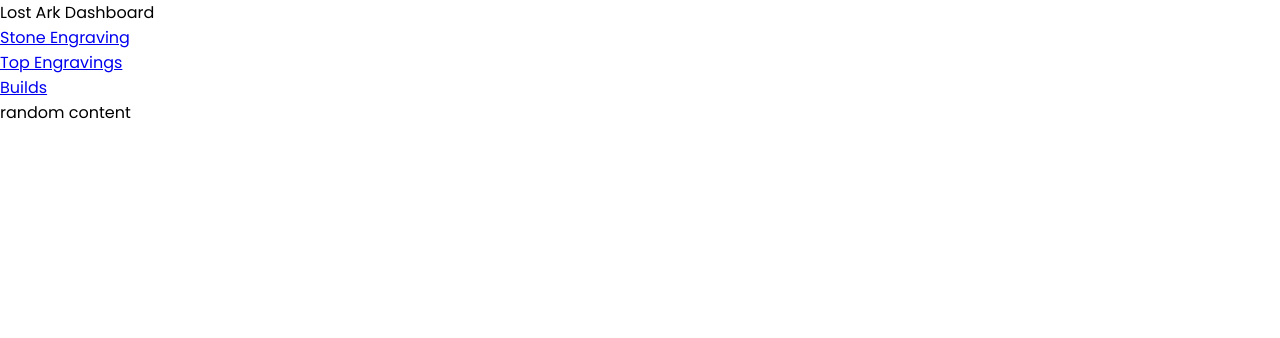
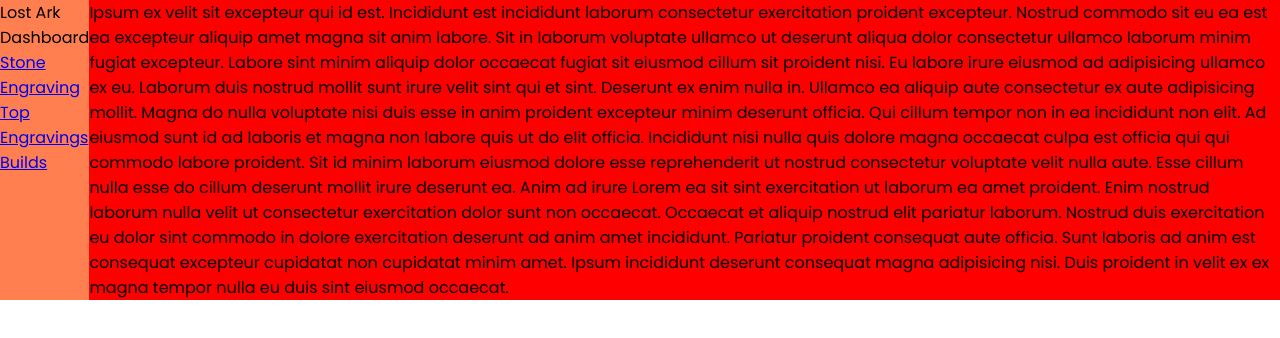
Before and after one commit to eko-develops/la-dashy, a React (Create React App) app: page / in a window 1280 px wide. Shown: the top 338 px of the page. Built offline with nearby package versions, Linux system fonts and the light colour scheme.

Commit message:
Finish main layout of header

```diff
--- a/src/App.css
+++ b/src/App.css
@@ -1 +1,12 @@
-/* No CSS *//*# sourceMappingURL=App.css.map */
+.App {
+  display: -webkit-box;
+  display: -ms-flexbox;
+  display: flex;
+  background-color: red;
+}
+
+header {
+  background-color: coral;
+  width: 200px;
+}
+/*# sourceMappingURL=App.css.map */
--- a/src/App.js
+++ b/src/App.js
@@ -5,7 +5,32 @@
   return (
     <div className="App">
       <Header />
-      <div className="content">random content</div>
+      <div className="content">
+        Ipsum ex velit sit excepteur qui id est. Incididunt est incididunt
+        laborum consectetur exercitation proident excepteur. Nostrud commodo sit
+        eu ea est ea excepteur aliquip amet magna sit anim labore. Sit in
+        laborum voluptate ullamco ut deserunt aliqua dolor consectetur ullamco
+        laborum minim fugiat excepteur. Labore sint minim aliquip dolor occaecat
+        fugiat sit eiusmod cillum sit proident nisi. Eu labore irure eiusmod ad
+        adipisicing ullamco ex eu. Laborum duis nostrud mollit sunt irure velit
+        sint qui et sint. Deserunt ex enim nulla in. Ullamco ea aliquip aute
+        consectetur ex aute adipisicing mollit. Magna do nulla voluptate nisi
+        duis esse in anim proident excepteur minim deserunt officia. Qui cillum
+        tempor non in ea incididunt non elit. Ad eiusmod sunt id ad laboris et
+        magna non labore quis ut do elit officia. Incididunt nisi nulla quis
+        dolore magna occaecat culpa est officia qui qui commodo labore proident.
+        Sit id minim laborum eiusmod dolore esse reprehenderit ut nostrud
+        consectetur voluptate velit nulla aute. Esse cillum nulla esse do cillum
+        deserunt mollit irure deserunt ea. Anim ad irure Lorem ea sit sint
+        exercitation ut laborum ea amet proident. Enim nostrud laborum nulla
+        velit ut consectetur exercitation dolor sunt non occaecat. Occaecat et
+        aliquip nostrud elit pariatur laborum. Nostrud duis exercitation eu
+        dolor sint commodo in dolore exercitation deserunt ad anim amet
+        incididunt. Pariatur proident consequat aute officia. Sunt laboris ad
+        anim est consequat excepteur cupidatat non cupidatat minim amet. Ipsum
+        incididunt deserunt consequat magna adipisicing nisi. Duis proident in
+        velit ex ex magna tempor nulla eu duis sint eiusmod occaecat.
+      </div>
     </div>
   );
 }
--- a/src/App.scss
+++ b/src/App.scss
@@ -1,3 +1,13 @@
+.App {
+  display: flex;
+  background-color: red;
+}
+
+header {
+  background-color: coral;
+  width: 200px;
+}
+
 @media all and (min-width: 576px) {
 }
 @media all and (min-width: 768px) {
--- a/src/index.css
+++ b/src/index.css
@@ -19,5 +19,6 @@
 }
 
 body {
+  min-height: 100vh;
   font-family: "Local Poppins";
 }
```
Also changed, not shown: 1 other file (tests, documents, lock files or other folders).
